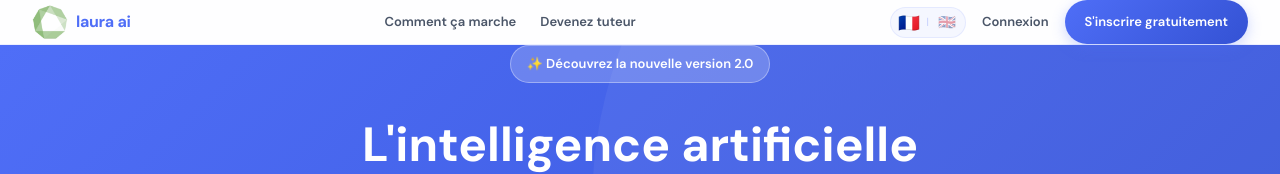
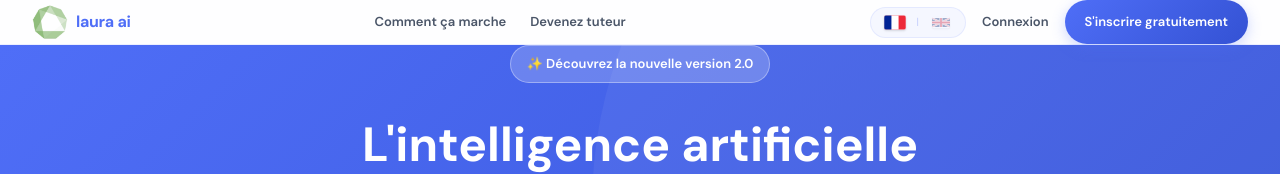
Before and after one commit to Meik20/Laura-AI, a React (Vite) app in the folder client/: page / in a window 1280 px wide. Shown: the top 174 px of the page. Built offline with nearby package versions, Linux system fonts and the light colour scheme; no server answers; the HTML template or start-up script is replaced by a standard one; a web font is replaced by a local one.

Commit message:
fix(i18n): use strokeWidth in Union Jack SVG to resolve react warning

```diff
--- a/client/src/layouts/PublicLayout.jsx
+++ b/client/src/layouts/PublicLayout.jsx
@@ -8,7 +8,7 @@ function LanguageSwitcher() {
   const isFr = currentLang.startsWith('fr');
 
   return (
-    <div style={{ display: 'inline-flex', gap: '8px', alignItems: 'center', background: 'var(--srf-raised)', padding: '4px 8px', borderRadius: '20px', border: '1px solid var(--brd-subtle)' }}>
+    <div style={{ display: 'inline-flex', gap: '4px', alignItems: 'center', background: 'var(--srf-raised)', padding: '2px 6px', borderRadius: '20px', border: '1px solid var(--brd-subtle)' }}>
       <button
         onClick={() => i18n.changeLanguage('fr')}
         title="Français"
@@ -16,18 +16,23 @@ function LanguageSwitcher() {
           background: 'none',
           border: 'none',
           cursor: 'pointer',
-          fontSize: '16px',
-          opacity: isFr ? 1 : 0.4,
+          opacity: isFr ? 1 : 0.35,
           transform: isFr ? 'scale(1.1)' : 'scale(0.9)',
           transition: 'all 0.2s',
-          padding: 0,
+          padding: '6px 8px',
           display: 'flex',
-          alignItems: 'center'
+          alignItems: 'center',
+          justifyContent: 'center',
+          borderRadius: '12px'
         }}
       >
-        🇫🇷
+        <svg xmlns="http://www.w3.org/2000/svg" viewBox="0 0 900 600" width="20" height="13" style={{ borderRadius: '2px', boxShadow: '0 1px 2px rgba(0,0,0,0.15)' }}>
+          <rect width="900" height="600" fill="#ED2939"/>
+          <rect width="600" height="600" fill="#fff"/>
+          <rect width="300" height="600" fill="#002395"/>
+        </svg>
       </button>
-      <span style={{ color: 'var(--brd-strong)', fontSize: '10px' }}>|</span>
+      <span style={{ color: 'var(--brd-strong)', fontSize: '10px', userSelect: 'none' }}>|</span>
       <button
         onClick={() => i18n.changeLanguage('en')}
         title="English"
@@ -35,16 +40,23 @@ function LanguageSwitcher() {
           background: 'none',
           border: 'none',
           cursor: 'pointer',
-          fontSize: '16px',
-          opacity: !isFr ? 1 : 0.4,
+          opacity: !isFr ? 1 : 0.35,
           transform: !isFr ? 'scale(1.1)' : 'scale(0.9)',
           transition: 'all 0.2s',
-          padding: 0,
+          padding: '6px 8px',
           display: 'flex',
-          alignItems: 'center'
+          alignItems: 'center',
+          justifyContent: 'center',
+          borderRadius: '12px'
         }}
       >
-        🇬🇧
+        <svg xmlns="http://www.w3.org/2000/svg" viewBox="0 0 60 30" width="20" height="13" style={{ borderRadius: '2px', boxShadow: '0 1px 2px rgba(0,0,0,0.15)' }}>
+          <rect width="60" height="30" fill="#012169"/>
+          <path d="M0,0 L60,30 M60,0 L0,30" stroke="#fff" strokeWidth="6"/>
+          <path d="M0,0 L60,30 M60,0 L0,30" stroke="#C8102E" strokeWidth="2"/>
+          <path d="M30,0 v30 M0,15 h60" stroke="#fff" strokeWidth="10"/>
+          <path d="M30,0 v30 M0,15 h60" stroke="#C8102E" strokeWidth="6"/>
+        </svg>
       </button>
     </div>
   );
```
